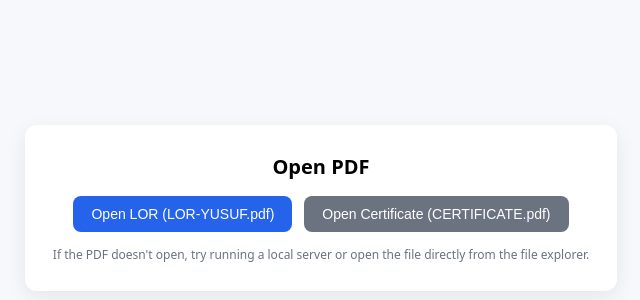
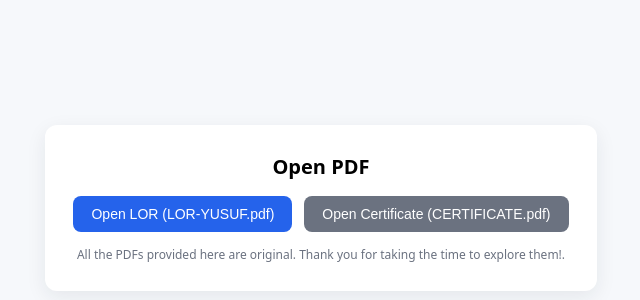
Before and after one commit to Yusufiqbal15/certificate-rablo, a plain HTML site: page index.html in a window 1280 px wide. Shown: the part 192-492 px from the top of the page, without its empty margins (319-959 px from the left). Drawn offline with Linux system fonts and the light colour scheme.

Commit message:
all changes

```diff
--- a/index.html
+++ b/index.html
@@ -26,7 +26,8 @@
           <button type="button" class="secondary">Open Certificate (CERTIFICATE.pdf)</button>
         </a>
       </div>
-      <footer>If the PDF doesn't open, try running a local server or open the file directly from the file explorer.</footer>
+      <footer>All the PDFs provided here are original.
+Thank you for taking the time to explore them!.</footer>
     </div>
   </body>
 </html>
```
